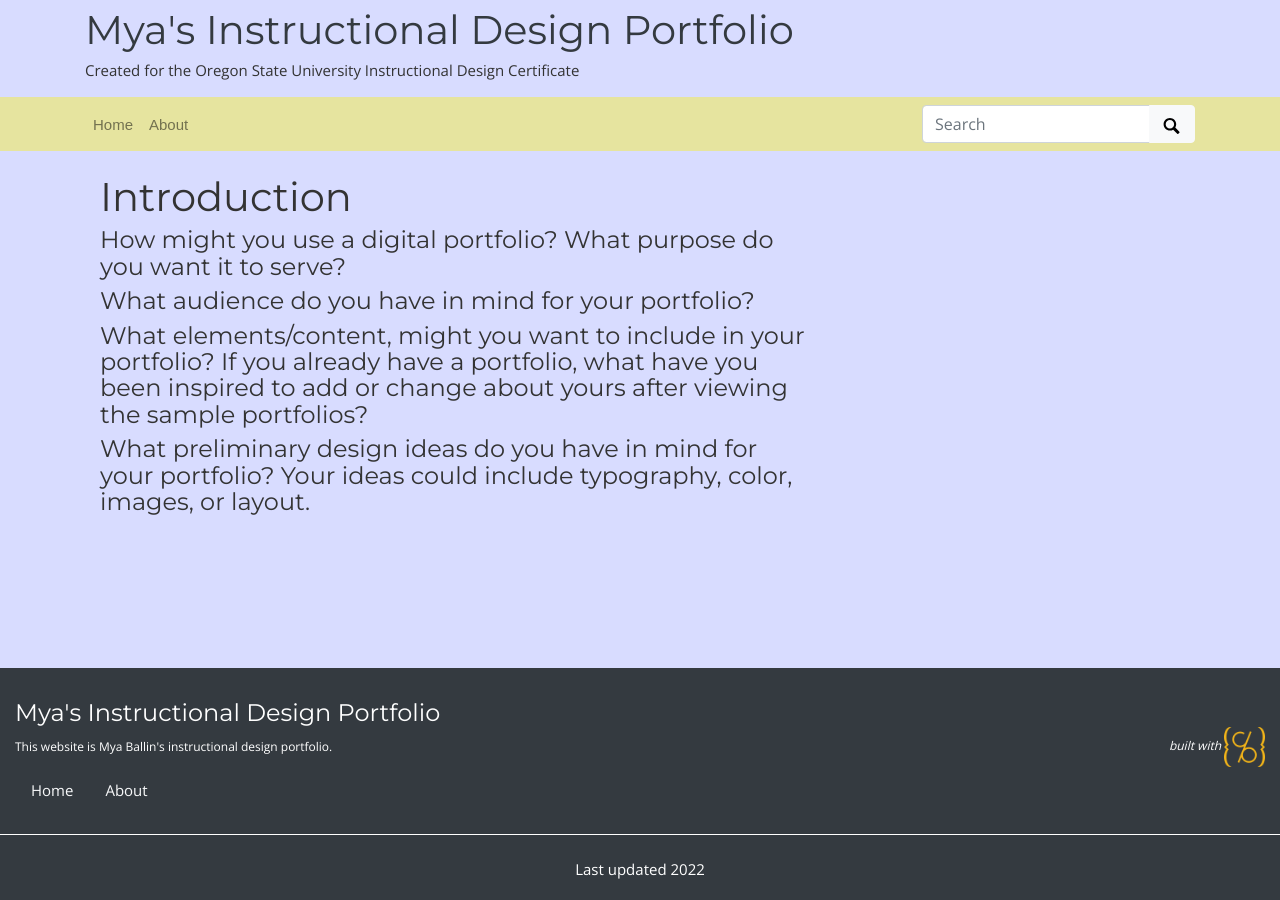
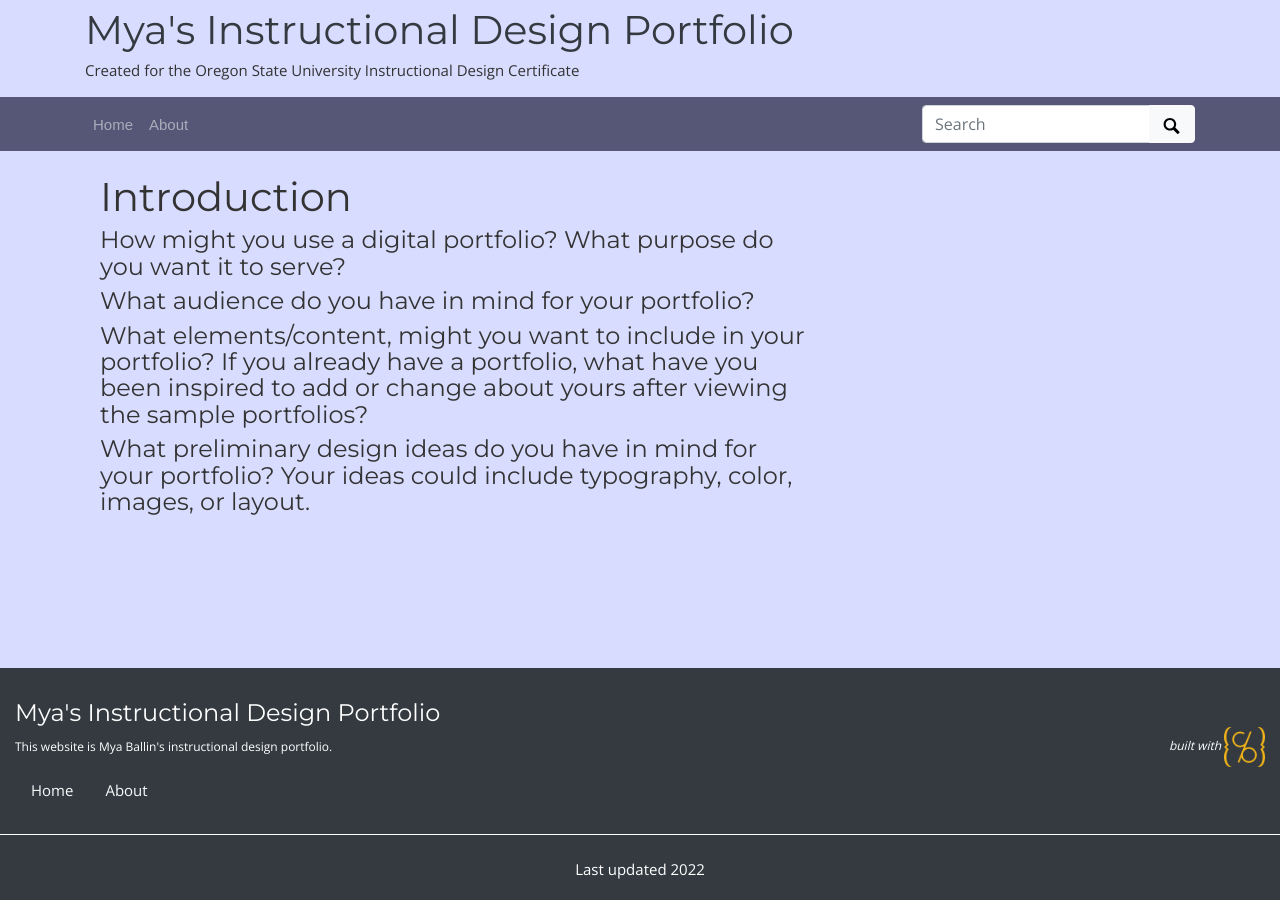
Before and after one commit to mxballin/instructional-design, a Jekyll site: the page built from index.md, in a window 1280 px wide. Built offline with Jekyll 4.4.1, drawn with Linux system fonts in a browser that asks for light colours; some web fonts are replaced.

Commit message:
Update default.html

```diff
--- a/_layouts/default.html
+++ b/_layouts/default.html
@@ -6,7 +6,7 @@
   <body class="d-flex flex-column h-100">
     <div id="skip-to-content"><a href="#maincontent">Skip to main content</a></div>
     {% include collection-banner.html %}
- <nav class="navbar navbar-expand-lg navbar-light" style="background-color: #e6e49f;">
+ <nav class="navbar navbar-expand-lg navbar-dark" style="background-color: #565676;">
     <div class="container">
         <button class="navbar-toggler" type="button" data-toggle="collapse" data-target="#page-nav" aria-controls="page-nav" aria-expanded="false" aria-label="Toggle navigation">
             <span class="navbar-toggler-icon"></span>
```
